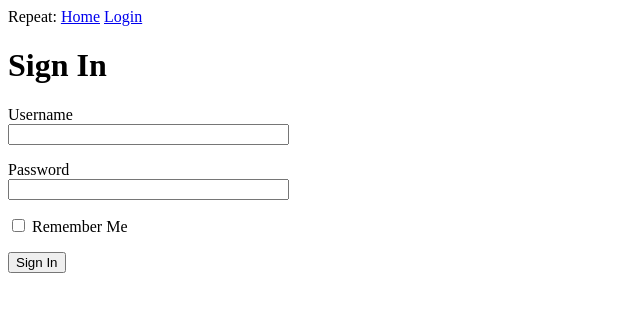
After one commit to Oskarovsky/Repeat, a Flask app: page /login in a window 1280 px wide. The commit adds this page. Shown: the top 312 px of the page, without its empty margins (0-640 px from the left). Run offline with Flask 2, Linux system fonts and the light colour scheme.

Commit message:
Adding menu bar

```diff
--- a/app/__init__.py
+++ b/app/__init__.py
@@ -1,5 +1,7 @@
 from flask import Flask
+from config import Config
 
 app = Flask(__name__)
+app.config.from_object(Config)
 
 from app import routes
--- /dev/null
+++ b/app/forms.py
@@ -0,0 +1,9 @@
+from flask_wtf import FlaskForm
+from wtforms import StringField, PasswordField, BooleanField, SubmitField
+from wtforms.validators import DataRequired
+
+class LoginForm(FlaskForm):
+    username = StringField('Username', validators=[DataRequired()])
+    password = PasswordField('Password', validators=[DataRequired()])
+    remember_me = BooleanField('Remember Me')
+    submit = SubmitField('Sign In')
--- a/app/routes.py
+++ b/app/routes.py
@@ -1,6 +1,8 @@
 from flask import render_template
 
 from app import app
+from app.forms import LoginForm
+
 
 @app.route('/')
 @app.route('/index')
@@ -29,3 +31,9 @@ def index():
     ]
 
     return render_template('index.html', title='Home', user=user, posts=posts, visits=visits)
+
+
+@app.route('/login')
+def login():
+    form = LoginForm()
+    return render_template('login.html', title='Sign In', form=form)
--- a/app/templates/base.html
+++ b/app/templates/base.html
@@ -14,8 +14,13 @@
 
     <body>
 
-        <div>Repeat: <a href="/index">Home</a></div>
-        <hr>
+        <div>
+            Repeat:
+            <a href="/index">Home</a>
+            <a href="/login">Login</a>
+        </div>
+
+
         {% block content %}{% endblock %}
 
     </body>
--- /dev/null
+++ b/app/templates/login.html
@@ -0,0 +1,18 @@
+{% extends "base.html" %}
+
+{% block content %}
+    <h1>Sign In</h1>
+    <form action="" method="post" novalidate>
+        {{ form.hidden_tag() }}
+        <p>
+            {{ form.username.label }}<br>
+            {{ form.username(size=32) }}
+        </p>
+        <p>
+            {{ form.password.label }}<br>
+            {{ form.password(size=32) }}
+        </p>
+        <p>{{ form.remember_me() }} {{ form.remember_me.label }}</p>
+        <p>{{ form.submit() }}</p>
+    </form>
+{% endblock %}
--- /dev/null
+++ b/config.py
@@ -0,0 +1,4 @@
+import os
+
+class Config(object):
+    SECRET_KEY = os.environ.get('SECRET_KEY') or 'you-will-never-guess'
--- a/repeat.py
+++ b/repeat.py
@@ -0,0 +1 @@
+from app import app
```
